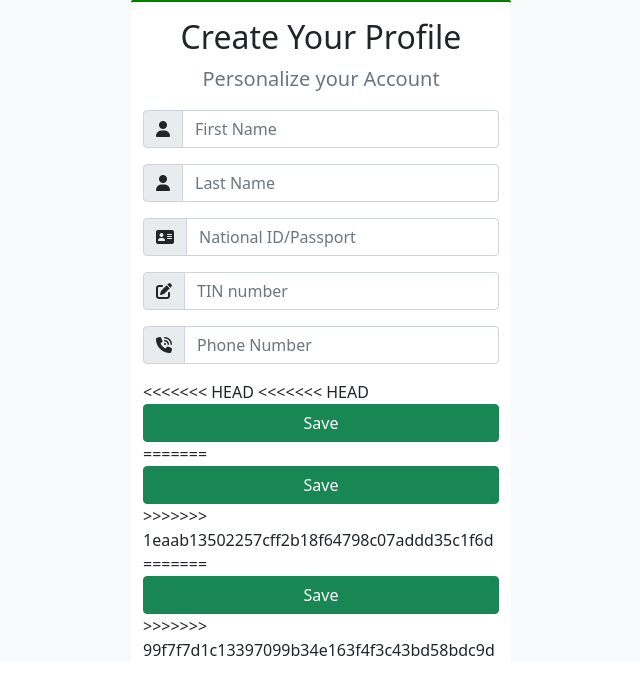
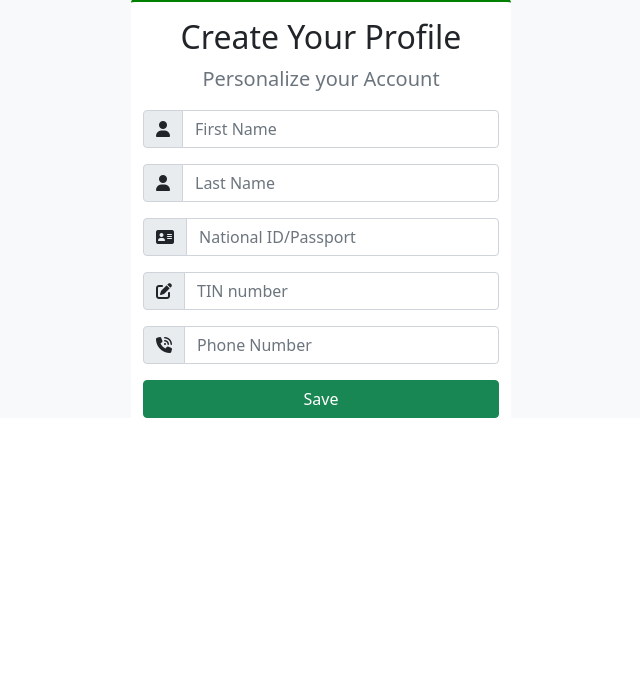
Before and after one commit to jeid12/StockManagmantSystem, a PHP site: page /profile/profile.php in a window 1280 px wide. Shown: the part 49-744 px from the top of the page, without its empty margins (319-959 px from the left). Run offline with PHP 8.4, Linux system fonts and the light colour scheme.

Commit message:
profile correction

```diff
--- a/profile/profile.php
+++ b/profile/profile.php
@@ -45,17 +45,9 @@
                         </div>
 
                         <div class="d-grid">
-<<<<<<< HEAD
-<<<<<<< HEAD
-                            <button type="submit" name="submit" class="btn btn-success">Save</button>
-=======
-                            <!-- <button type="button" name="submit" class="btn btn-success">Save</button> -->
-                            <input type="submit" name="submit" class="btn btn-success" value="Save">
->>>>>>> 1eaab13502257cff2b18f64798c07addd35c1f6d
-=======
+
                             <button type="submit" name="submit" class="btn btn-success">Save</button>
 
->>>>>>> 99f7f7d1c13397099b34e163f4f3c43bd58bdc9d
 
                         </div>
 
```
